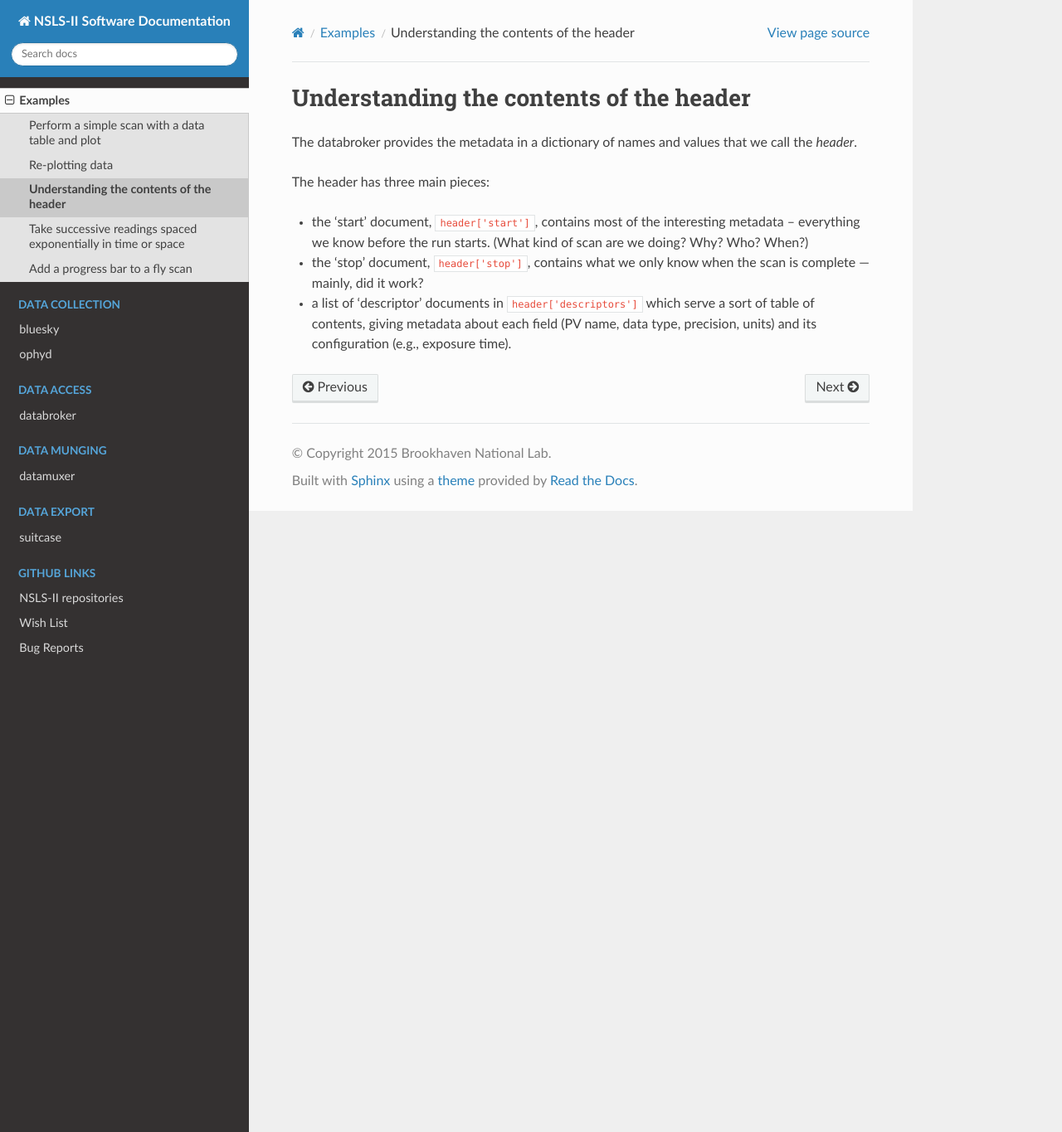
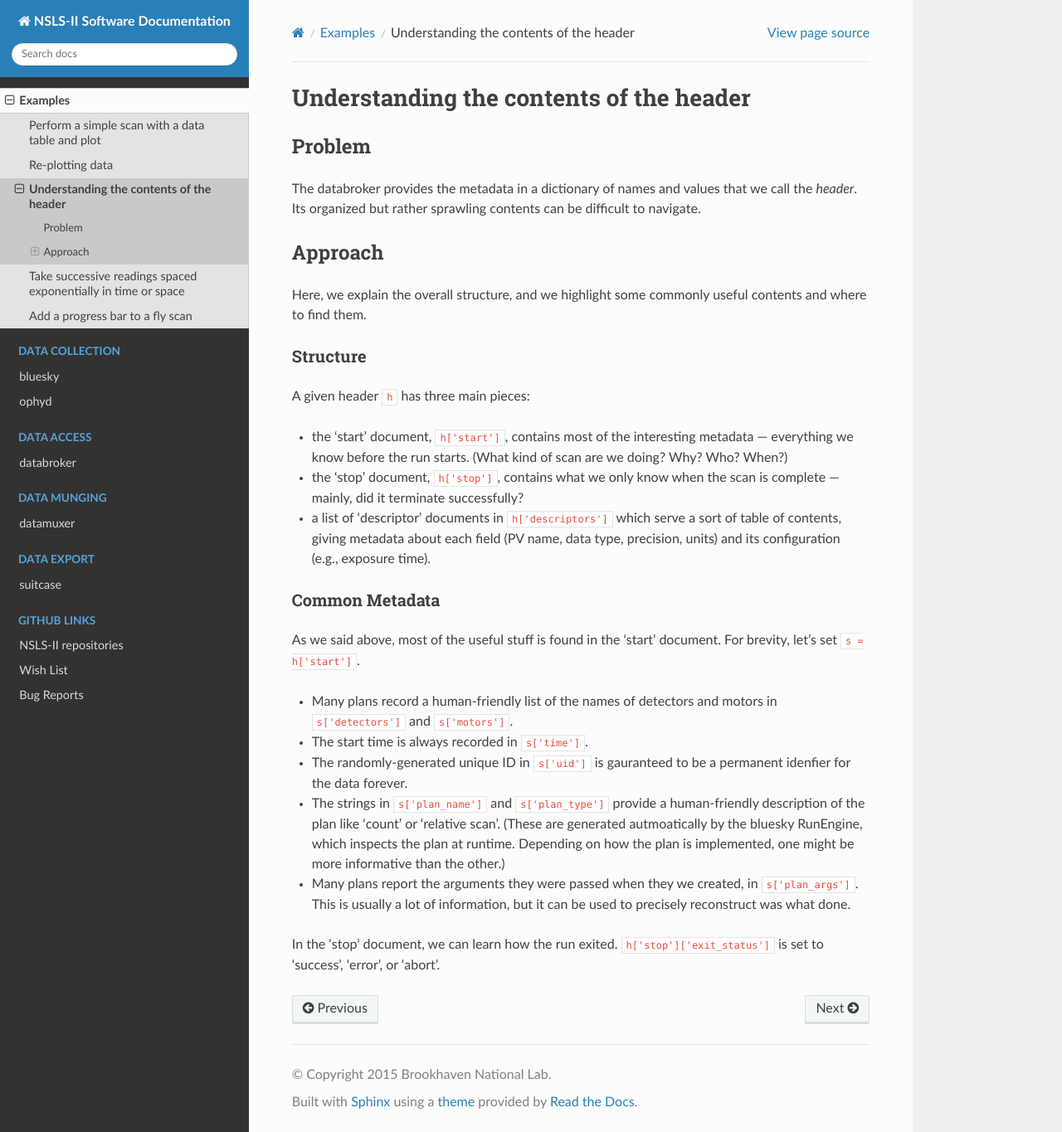
Before and after one commit to NSLS-II/docs, a Sphinx documentation site: the page built from source/examples/header-contents.rst, in a window 1280 px wide and 1365 px high. Shown: the whole window at 83% size. Built offline with Sphinx 7.4.7 and the Read the Docs theme 2.0.0, drawn with Linux system fonts in a browser that asks for light colours; pages that are not in the unit, such as notebooks, are missing from menus.

Commit message:
more info about header contents

```diff
--- a/source/examples/header-contents.rst
+++ b/source/examples/header-contents.rst
@@ -1,16 +1,52 @@
 Understanding the contents of the header
 ****************************************
 
+Problem
+=======
+
 The databroker provides the metadata in a dictionary of names and values that
-we call the *header*.
+we call the *header*. Its organized but rather sprawling contents can be
+difficult to navigate.
 
-The header has three main pieces:
+Approach
+========
 
-* the 'start' document, ``header['start']``, contains most of the interesting
-  metadata -- everything we know before the run starts. (What kind of scan
+Here, we explain the overall structure, and we highlight some commonly useful
+contents and where to find them.
+
+Structure
+---------
+
+A given header ``h`` has three main pieces:
+
+* the 'start' document, ``h['start']``, contains most of the interesting
+  metadata --- everything we know before the run starts. (What kind of scan
   are we doing? Why? Who? When?)
-* the 'stop' document, ``header['stop']``, contains what we only know when
-  the scan is complete --- mainly, did it work?
-* a list of 'descriptor' documents in ``header['descriptors']`` which serve
+* the 'stop' document, ``h['stop']``, contains what we only know when
+  the scan is complete --- mainly, did it terminate successfully?
+* a list of 'descriptor' documents in ``h['descriptors']`` which serve
   a sort of table of contents, giving metadata about each field (PV name,
   data type, precision, units) and its configuration (e.g., exposure time).
+
+Common Metadata
+---------------
+
+As we said above, most of the useful stuff is found in the 'start' document.
+For brevity, let's set ``s = h['start']``.
+
+* Many plans record a human-friendly list of the names of detectors and motors
+  in ``s['detectors']`` and ``s['motors']``.
+* The start time is always recorded in ``s['time']``.
+* The randomly-generated unique ID in ``s['uid']`` is gauranteed to be a
+  permanent idenfier for the data forever.
+* The strings in ``s['plan_name']`` and ``s['plan_type']`` provide a
+  human-friendly description of the plan like 'count' or 'relative scan'.
+  (These are generated autmoatically by the bluesky RunEngine, which inspects
+  the plan at runtime. Depending on how the plan is implemented, one might
+  be more informative than the other.)
+* Many plans report the arguments they were passed when they we created, in
+  ``s['plan_args']``. This is usually a lot of information, but it can be used
+  to precisely reconstruct was what done.
+
+In the 'stop' document, we can learn how the run exited.
+``h['stop']['exit_status']`` is set to 'success', 'error', or 'abort'.
```
